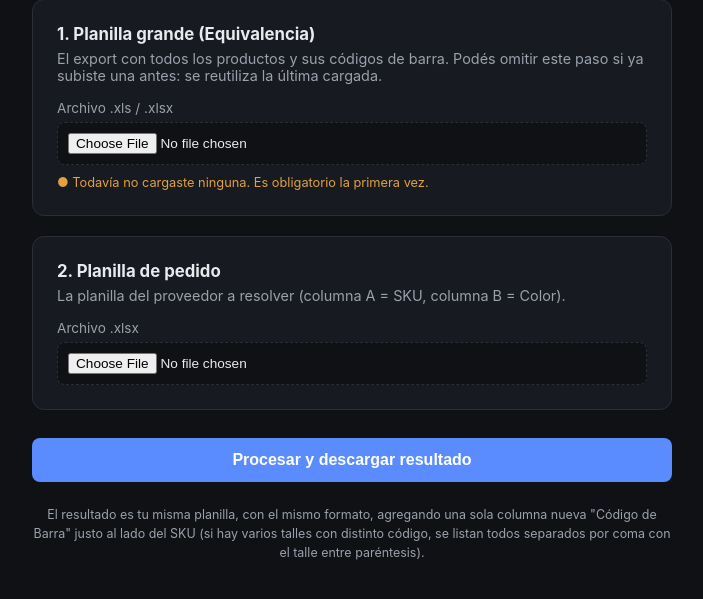
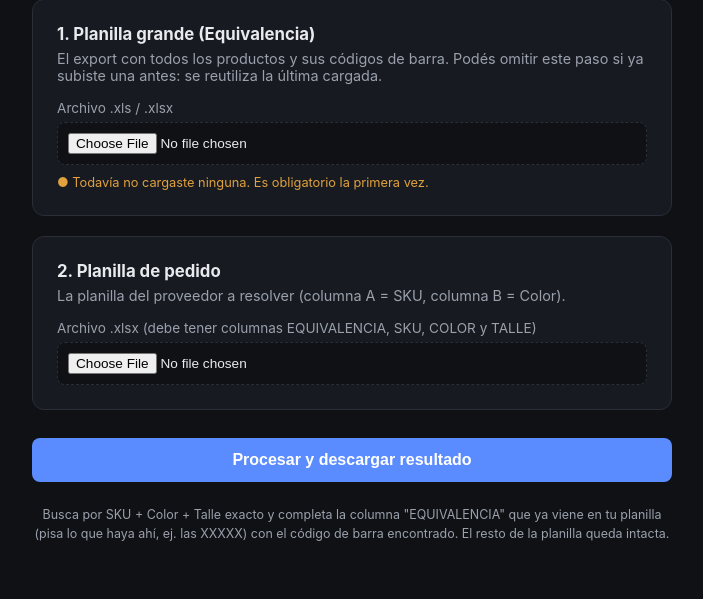
Before and after one commit to niroselania/EQUIVALENCIAS, a Flask app: page / in a window 1280 px wide. Shown: the part 158-757 px from the top of the page, without its empty margins (288-991 px from the left). Run offline with Flask 3, Linux system fonts and the light colour scheme; parts of the project's set-up code (start-up, migrations or seed data) failed here and were passed over.

Commit message:
Add files via upload

```diff
--- a/app.py
+++ b/app.py
@@ -1,12 +1,10 @@
 import io
 import os
 from collections import defaultdict
-from copy import copy
 from datetime import datetime
 
 import pandas as pd
 import openpyxl
-from openpyxl.utils import get_column_letter, column_index_from_string
 from flask import Flask, request, render_template, send_file, flash, redirect, url_for
 from werkzeug.utils import secure_filename
 
@@ -21,7 +19,6 @@ GRANDE_CACHE_PATH_XLSX = os.path.join(DATA_DIR, "planilla_grande.xlsx")
 GRANDE_CACHE_META = os.path.join(DATA_DIR, "planilla_grande.meta")
 
 ALLOWED_EXT = {".xls", ".xlsx"}
-BARCODE_HEADER = "Código de Barra"
 
 
 def _ext(filename):
@@ -59,82 +56,100 @@ def _read_grande(path):
     return lookup
 
 
-def _buscar_codigo(lookup, sku, color):
+def _dedupe_codigos(codigos):
+    """A veces la planilla grande tiene el mismo código de barra duplicado con
+    distinto padding de ceros a la izquierda (ej. '00191743848643' y '191743848643').
+    Los trata como el mismo código y se queda con la representación más corta."""
+    vistos = {}
+    for c in codigos:
+        try:
+            clave = int(c)
+        except (TypeError, ValueError):
+            clave = c
+        if clave not in vistos or len(c) < len(vistos[clave]):
+            vistos[clave] = c
+    return list(vistos.values())
+
+
+def _buscar_codigo(lookup, sku, color, talle):
+    """Busca el código de barra exacto para SKU + Color + Talle."""
     if sku is None or color is None or str(sku).strip() == "" or str(color).strip() == "":
-        return "", 0
+        return ""
     sku_str = str(sku).strip()
     if sku_str.endswith(".0"):
         sku_str = sku_str[:-2]
     color_str = str(color).strip()
+    talle_str = "" if talle is None else str(talle).strip()
+
     key = f"{sku_str} {color_str}"
     candidatos = lookup.get(key, [])
-    if not candidatos:
-        return "SIN COINCIDENCIA", 0
-    if len(candidatos) == 1:
-        return candidatos[0][0], 1
-    texto = ", ".join(f"{codigo} ({talle})" if talle else codigo for codigo, talle in candidatos)
-    return texto, len(candidatos)
+    coincidencias = [
+        codigo for codigo, t in candidatos if t.strip().upper() == talle_str.upper()
+    ]
+    coincidencias = _dedupe_codigos(coincidencias)
+
+    if not coincidencias:
+        return "SIN COINCIDENCIA"
+    if len(coincidencias) == 1:
+        return coincidencias[0]
+    # Conflicto real de datos en la planilla grande: mismo SKU+Color+Talle con más
+    # de un código de barra distinto. Se muestran todos para que se revise a mano.
+    return " / ".join(coincidencias)
 
 
-def _copy_cell_style(src, dst):
-    dst.font = copy(src.font)
-    dst.border = copy(src.border)
-    dst.fill = copy(src.fill)
-    dst.alignment = copy(src.alignment)
-    dst.number_format = src.number_format
-    dst.protection = copy(src.protection)
+def _buscar_columna(headers, *nombres_posibles):
+    for nombre in nombres_posibles:
+        if nombre in headers:
+            return headers[nombre]
+    return None
 
 
 def _procesar(grande_path, pedido_path):
-    """Abre el excel de pedido tal cual fue subido (misma planilla, mismo estilo) e
-    inserta una columna nueva con el código de barra justo al lado de la columna SKU
-    (columna A), corriendo el resto de las columnas una posición a la derecha.
-    """
+    """Abre el excel de pedido tal cual fue subido (mismo formato, mismo estilo) y
+    completa la columna EQUIVALENCIA que ya viene en la planilla, buscando el
+    código de barra exacto por SKU + Color + Talle. No inserta columnas nuevas ni
+    toca el resto de la planilla."""
     lookup = _read_grande(grande_path)
 
     wb = openpyxl.load_workbook(pedido_path)
     ws = wb.worksheets[0]
 
-    if ws.max_column < 2:
-        raise ValueError("La planilla de pedido necesita al menos dos columnas (SKU y Color).")
+    headers = {}
+    for c in range(1, ws.max_column + 1):
+        v = ws.cell(row=1, column=c).value
+        if v is not None:
+            headers[str(v).strip().upper()] = c
 
-    max_row = ws.max_row
+    col_equiv = _buscar_columna(headers, "EQUIVALENCIA")
+    col_sku = _buscar_columna(headers, "SKU")
+    col_color = _buscar_columna(headers, "COLOR")
+    col_talle = _buscar_columna(headers, "TALLE")
 
-    # 1) Calcular los resultados ANTES de tocar la estructura de la hoja
-    #    (columna A = SKU, columna B = Color, tal cual vienen en el archivo original)
-    resultados = []
-    for row in range(2, max_row + 1):
-        sku = ws.cell(row=row, column=1).value
-        color = ws.cell(row=row, column=2).value
-        texto, _cantidad = _buscar_codigo(lookup, sku, color)
-        resultados.append(texto)
+    faltantes = [
+        nombre
+        for nombre, col in [
+            ("EQUIVALENCIA", col_equiv),
+            ("SKU", col_sku),
+            ("COLOR", col_color),
+            ("TALLE", col_talle),
+        ]
+        if col is None
+    ]
+    if faltantes:
+        raise ValueError(
+            "No encontré la columna "
+            + ", ".join(faltantes)
+            + " en la fila 1 de la planilla. Los encabezados deben llamarse exactamente así."
+        )
 
-    # 2) Guardar anchos de columnas originales para reubicarlos después de insertar
-    anchos_originales = {}
-    for col_letter, dim in ws.column_dimensions.items():
-        if dim.width:
-            anchos_originales[column_index_from_string(col_letter)] = dim.width
-
-    # 3) Insertar la columna nueva justo después del SKU (columna A -> nueva columna B)
-    ws.insert_cols(2)
-
-    # Reubicar anchos: todo lo que estaba desde la columna B en adelante corrió +1
-    for idx, width in sorted(anchos_originales.items(), reverse=True):
-        if idx == 1:
+    for row in range(2, ws.max_row + 1):
+        sku = ws.cell(row=row, column=col_sku).value
+        color = ws.cell(row=row, column=col_color).value
+        talle = ws.cell(row=row, column=col_talle).value
+        if sku is None and color is None:
             continue
-        ws.column_dimensions[get_column_letter(idx + 1)].width = width
-    # Ancho razonable para la columna nueva de código de barra
-    ws.column_dimensions[get_column_letter(2)].width = 18
-
-    # 4) Encabezado de la columna nueva, con el mismo estilo que el resto del encabezado
-    header_cell = ws.cell(row=1, column=2, value=BARCODE_HEADER)
-    _copy_cell_style(ws.cell(row=1, column=3), header_cell)
-
-    # 5) Cargar los valores calculados, con el mismo estilo de celda que el resto de la fila
-    for i, texto in enumerate(resultados):
-        row = i + 2
-        cell = ws.cell(row=row, column=2, value=texto)
-        _copy_cell_style(ws.cell(row=row, column=3), cell)
+        resultado = _buscar_codigo(lookup, sku, color, talle)
+        cell = ws.cell(row=row, column=col_equiv, value=resultado)
         cell.number_format = "@"  # texto plano, para no perder ceros a la izquierda
 
     output = io.BytesIO()
--- a/templates/index.html
+++ b/templates/index.html
@@ -117,7 +117,7 @@
       <div class="card">
         <h2>2. Planilla de pedido</h2>
         <div class="desc">La planilla del proveedor a resolver (columna A = SKU, columna B = Color).</div>
-        <label for="pedido">Archivo .xlsx</label>
+        <label for="pedido">Archivo .xlsx (debe tener columnas EQUIVALENCIA, SKU, COLOR y TALLE)</label>
         <input type="file" id="pedido" name="pedido" accept=".xlsx" required>
       </div>
 
@@ -125,9 +125,9 @@
     </form>
 
     <div class="footer-note">
-      El resultado es tu misma planilla, con el mismo formato, agregando una sola columna nueva
-      "Código de Barra" justo al lado del SKU (si hay varios talles con distinto código, se listan
-      todos separados por coma con el talle entre paréntesis).
+      Busca por SKU + Color + Talle exacto y completa la columna "EQUIVALENCIA" que ya viene
+      en tu planilla (pisa lo que haya ahí, ej. las XXXXX) con el código de barra encontrado.
+      El resto de la planilla queda intacta.
     </div>
   </div>
 </body>
```
